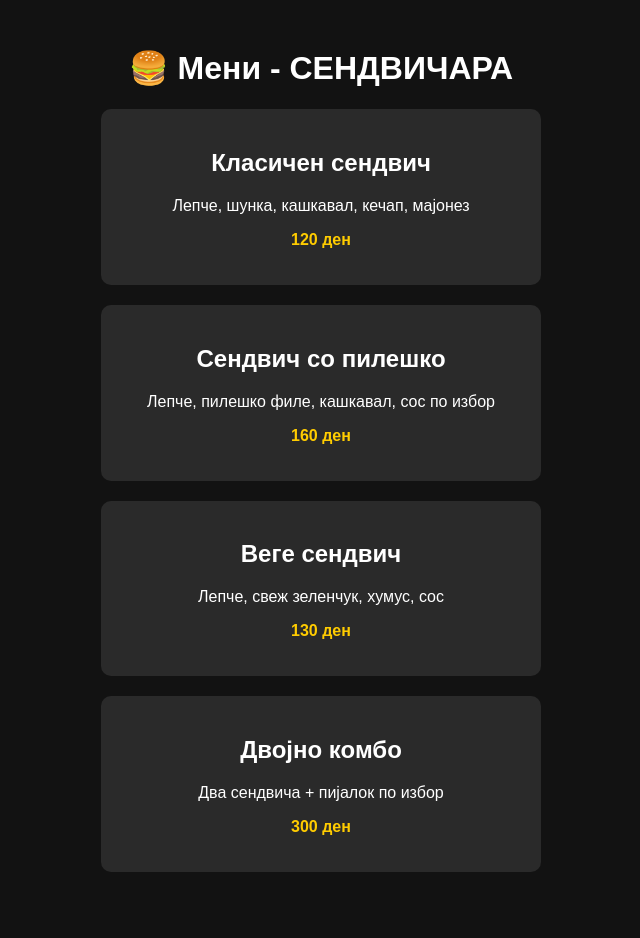
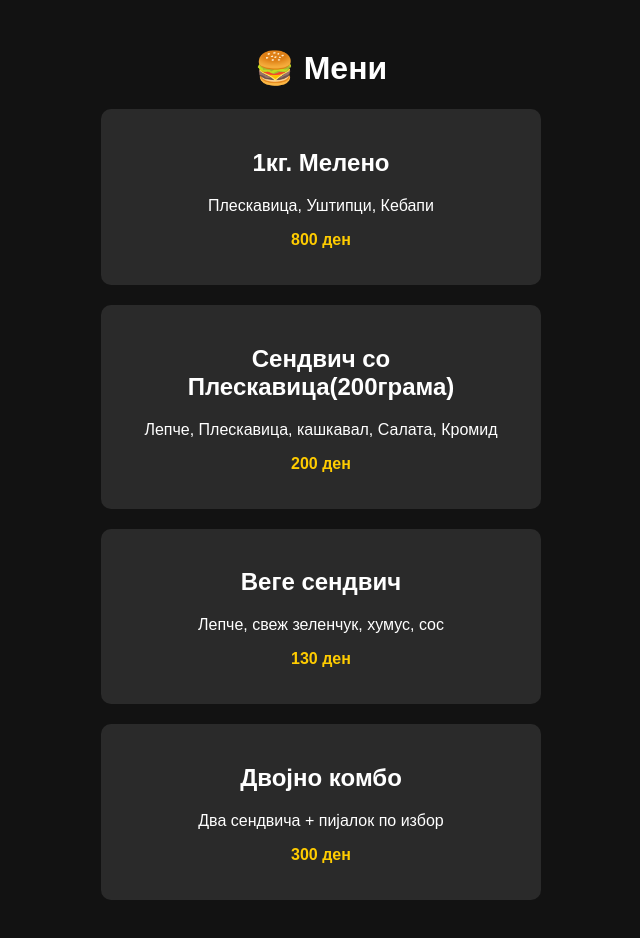
Before and after one commit to GradskoShetalishteGrill/GradskoShetalishteGrill, a plain HTML site: page index.html in a window 1280 px wide. Shown: the whole page, without its empty margins (319-959 px from the left). Drawn offline with Linux system fonts and the light colour scheme.

Commit message:
Зачувано index.html како UTF-8

```diff
--- a/index.html
+++ b/index.html
@@ -3,7 +3,7 @@
 <head>
 <meta charset="UTF-8" />
 <meta name="viewport" content="width=device-width, initial-scale=1" />
-<title>Мени на СЕНДВИЧАРА</title>
+<title>Мени на Скара на жар "Градско Шеталиште"</title>
 <style>
   body {
     font-family: Arial, sans-serif;
@@ -50,18 +50,18 @@
 </head>
 <body>
 
-<h1>🍔 Мени - СЕНДВИЧАРА</h1>
+<h1>🍔 Мени </h1>
 
 <div class="menu-item">
-  <h2>Класичен сендвич</h2>
-  <p>Лепче, шунка, кашкавал, кечап, мајонез</p>
-  <p class="price">120 ден</p>
+  <h2>1кг. Мелено</h2>
+  <p>Плескавица, Уштипци, Кебапи</p>
+  <p class="price">800 ден</p>
 </div>
 
 <div class="menu-item">
-  <h2>Сендвич со пилешко</h2>
-  <p>Лепче, пилешко филе, кашкавал, сос по избор</p>
-  <p class="price">160 ден</p>
+  <h2>Сендвич со Плескавица(200грама)</h2>
+  <p>Лепче, Плескавица, кашкавал, Салата, Кромид</p>
+  <p class="price">200 ден</p>
 </div>
 
 <div class="menu-item">
```
